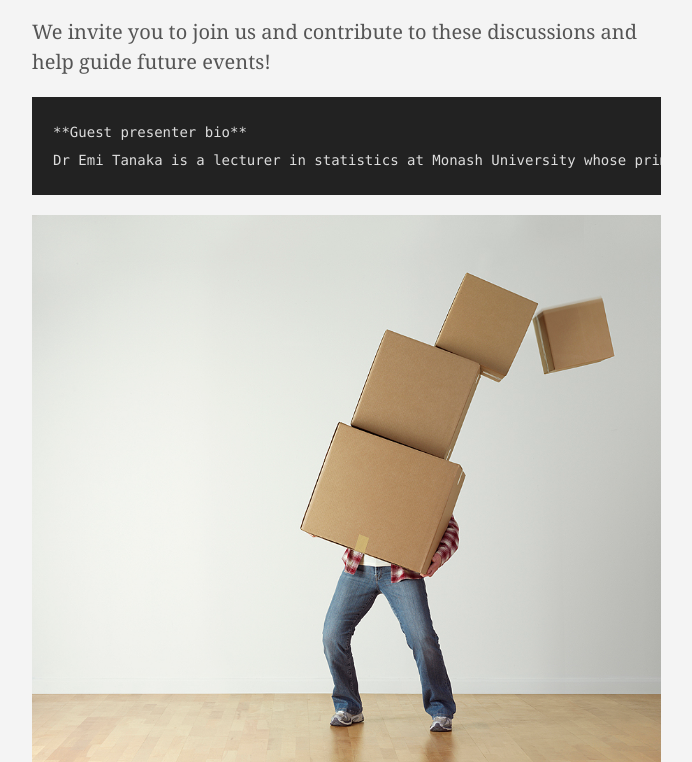
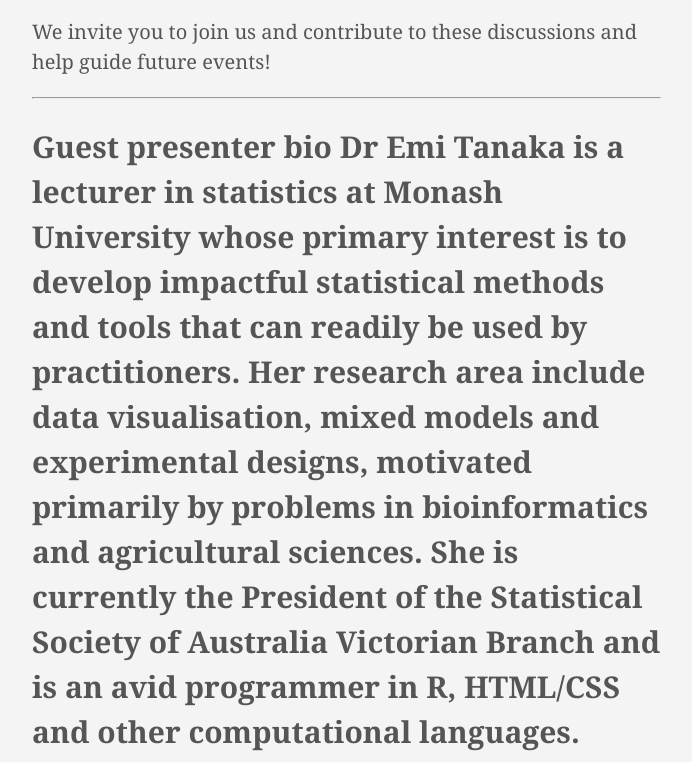
Before and after one commit to esa-qerc/esa-qerc.github.io, a plain HTML site: page post/06_20210621qercychat/index.html in a window 1280 px wide. Shown: the part 638-1400 px from the top of the page, without its empty margins (112-804 px from the left). Drawn offline with Linux system fonts and the light colour scheme.

Commit message:
rebuilding site Thu  8 Jul 2021 15:22:30 AEST

```diff
--- a/post/06_20210621qercychat/index.html
+++ b/post/06_20210621qercychat/index.html
@@ -190,9 +190,10 @@
     <div class="nested-copy-line-height lh-copy serif f4 nested-links nested-img mid-gray pr4-l w-two-thirds-l"><p><strong>Monday 19th of July 3:45 - 4:45pm</strong> on <a href="https://unimelb.zoom.us/j/3172750775?pwd=VjFEVjBtT1VUQlp1WWZlZHRoMWthZz09">zoom</a>.
 Our second community chat is all about R package development! When should your piece of code become a package? Where should that package end up (e.g., CRAN, GitHub)? When should we start writing documentation and unit tests? Do standard practices work with all applications (e.g., big data and models)? For the July QERC-y chat, we are excited to be joined by Dr Emi Tanaka (Monash University) to discuss our experiences, hacks and potential trip hazards with packaging up our code.</p>
 <p>We invite you to join us and contribute to these discussions and help guide future events!</p>
-<pre><code>**Guest presenter bio**
-Dr Emi Tanaka is a lecturer in statistics at Monash University whose primary interest is to develop impactful statistical methods and tools that can readily be used by practitioners. Her research area include data visualisation, mixed models and experimental designs, motivated primarily by problems in bioinformatics and agricultural sciences. She is currently the President of the Statistical Society of Australia Victorian Branch and is an avid programmer in R, HTML/CSS and other computational languages.
-</code></pre><p><img src="/images/qercychat2_pkg.jpg" alt=""></p>
+<hr>
+<h2 id="dr-emi-tanaka-is-a-lecturer-in-statistics-at-monash-university-whose-primary-interest-is-to-develop-impactful-statistical-methods-and-tools-that-can-readily-be-used-by-practitioners-her-research-area-include-data-visualisation-mixed-models-and-experimental-designs-motivated-primarily-by-problems-in-bioinformatics-and-agricultural-sciences-she-is-currently-the-president-of-the-statistical-society-of-australia-victorian-branch-and-is-an-avid-programmer-in-r-htmlcss-and-other-computational-languages"><strong>Guest presenter bio</strong>
+Dr Emi Tanaka is a lecturer in statistics at Monash University whose primary interest is to develop impactful statistical methods and tools that can readily be used by practitioners. Her research area include data visualisation, mixed models and experimental designs, motivated primarily by problems in bioinformatics and agricultural sciences. She is currently the President of the Statistical Society of Australia Victorian Branch and is an avid programmer in R, HTML/CSS and other computational languages.</h2>
+<p><img src="/images/qercychat2_pkg.jpg" alt=""></p>
 <ul class="pa0">
 
 </ul>
```
